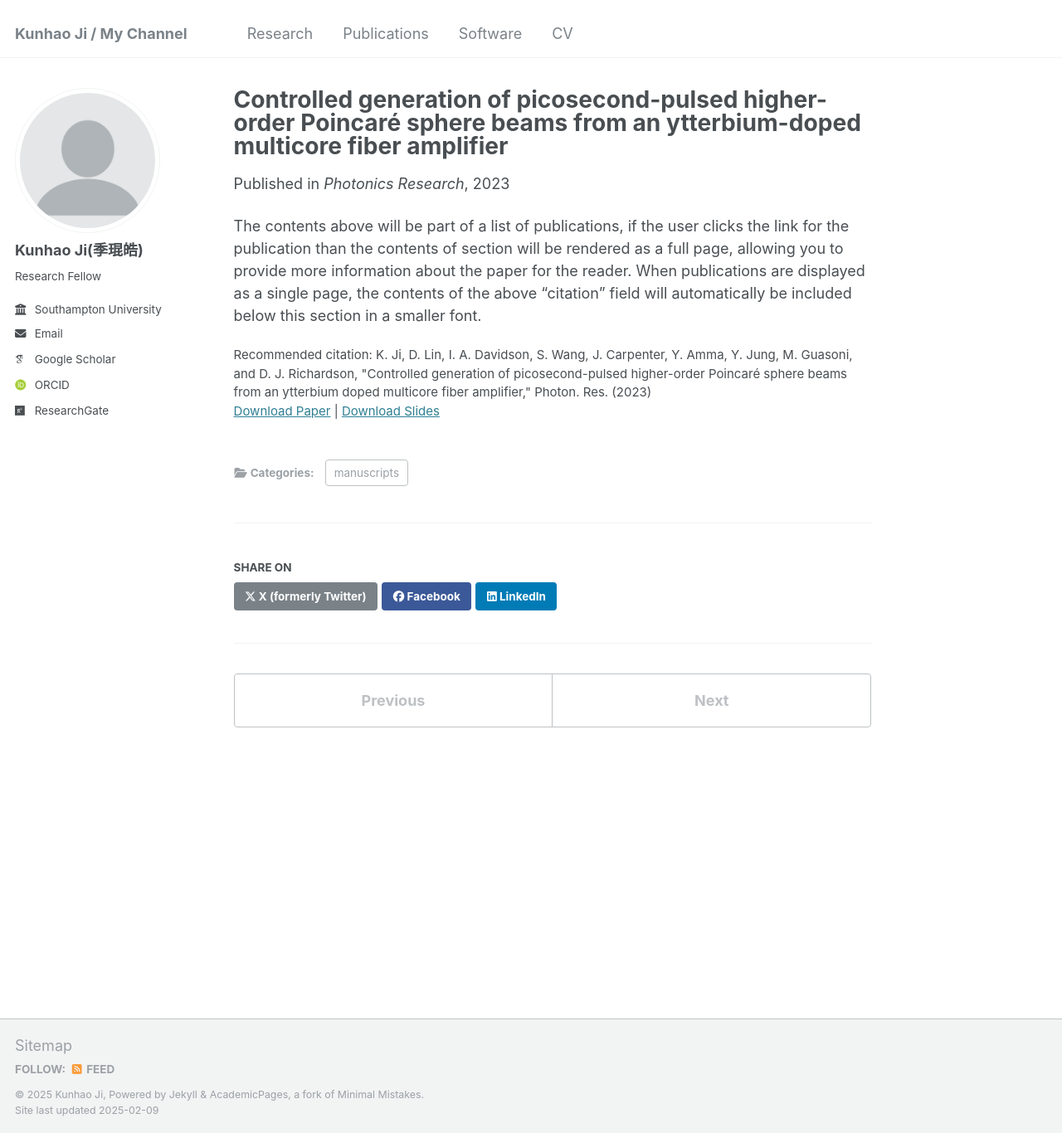
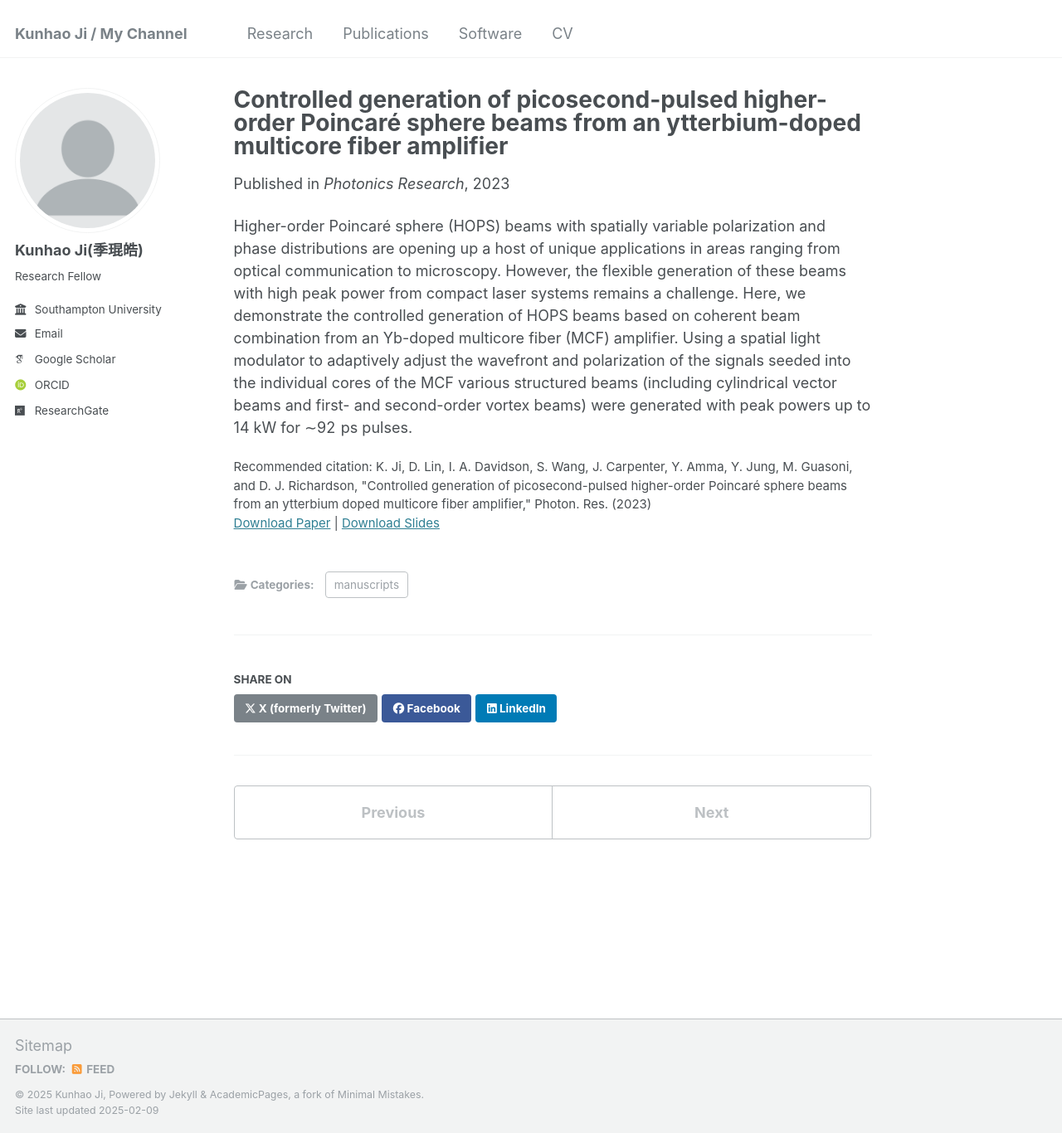
Before and after one commit to kjlight/kjlight.github.io, a Jekyll site: the page built from _publications/2009-10-01-paper-title-number-1.md, in a window 1280 px wide and 1366 px high. Shown: the whole window at 83% size. Built offline with Jekyll 4.4.1, drawn with Linux system fonts in a browser that asks for light colours; some web fonts are replaced.

Commit message:
Update 2009-10-01-paper-title-number-1.md

```diff
--- a/_publications/2009-10-01-paper-title-number-1.md
+++ b/_publications/2009-10-01-paper-title-number-1.md
@@ -11,4 +11,4 @@ paperurl: 'http://academicpages.github.io/files/paper1.pdf'
 citation: 'K. Ji, D. Lin, I. A. Davidson, S. Wang, J. Carpenter, Y. Amma, Y. Jung, M. Guasoni, and D. J. Richardson, "Controlled generation of picosecond-pulsed higher-order Poincaré sphere beams from an ytterbium doped multicore fiber amplifier," Photon. Res. (2023)'
 ---
 
-The contents above will be part of a list of publications, if the user clicks the link for the publication than the contents of section will be rendered as a full page, allowing you to provide more information about the paper for the reader. When publications are displayed as a single page, the contents of the above "citation" field will automatically be included below this section in a smaller font.
+Higher-order Poincaré sphere (HOPS) beams with spatially variable polarization and phase distributions are opening up a host of unique applications in areas ranging from optical communication to microscopy. However, the flexible generation of these beams with high peak power from compact laser systems remains a challenge. Here, we demonstrate the controlled generation of HOPS beams based on coherent beam combination from an Yb-doped multicore fiber (MCF) amplifier. Using a spatial light modulator to adaptively adjust the wavefront and polarization of the signals seeded into the individual cores of the MCF various structured beams (including cylindrical vector beams and first- and second-order vortex beams) were generated with peak powers up to 14 kW for ∼92  ps pulses.
```
